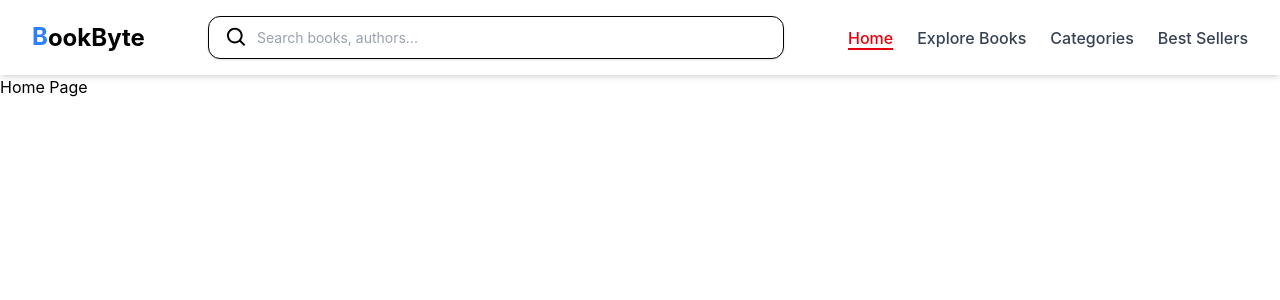
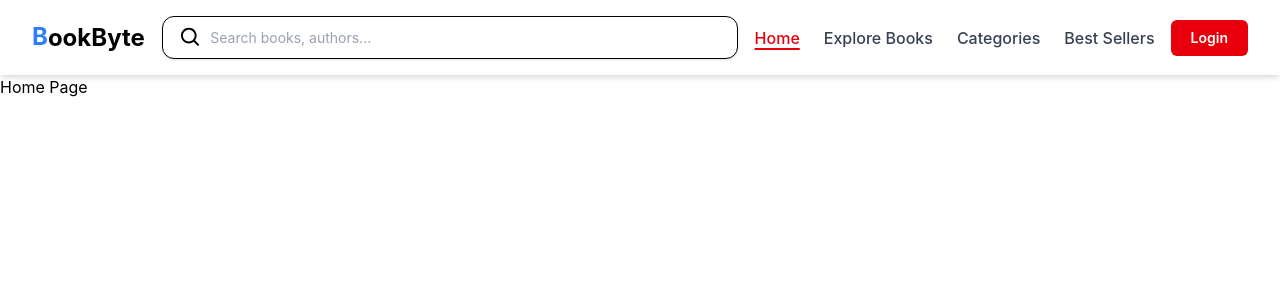
Before and after one commit to raushan-sinha/book-byte, a React (Vite) app: page / in a window 1280 px wide. Shown: the top 300 px of the page. Built offline with nearby package versions, Linux system fonts and the light colour scheme.

Commit message:
Added a new component - AuthButton

```diff
--- a/src/components/layout/navbar/Navbar.tsx
+++ b/src/components/layout/navbar/Navbar.tsx
@@ -3,6 +3,7 @@ import Logo from "./Logo";
 import MobileMenu from "./MobileMenu";
 import NavLinks from "./NavLinks";
 import SearchBar from "./SearchBar";
+import AuthButtons from "./AuthButtons";
 
 export default function Navbar() {
     const navigate = useNavigate();
@@ -28,6 +29,9 @@ export default function Navbar() {
             {/* Desktop Nav */}
             <NavLinks />
 
+            {/* Authbuttons */}
+            <AuthButtons />
+
             {/* Mobile Menu */}
             <div className="absolute top-4 right-4 lg:hidden">
                 <MobileMenu />
```
Lines whose indentation alone changed are shown as unchanged.
